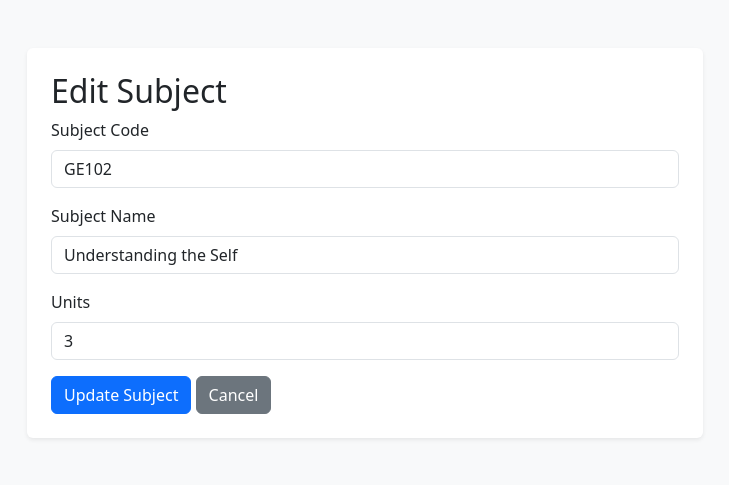
After one commit to Matt-tech25/phpadmin, a PHP site: page /admin/subjects/edit.php?id=4 in a window 1280 px wide. The commit adds this page. Shown: the top 485 px of the page, without its empty margins (275-1004 px from the left). Run offline with PHP 8.4, Linux system fonts and the light colour scheme; a user stored in the database is signed in; data comes from the database, SQL or seed files in the repository.

Commit message:
Add files via upload

```diff
--- a/aquino_act2b/admin/students/delete.php
+++ b/aquino_act2b/admin/students/delete.php
@@ -3,7 +3,7 @@
   include "../../config/database.php";
 
   if(!isset($_SESSION["role"]) || $_SESSION["role"] != "admin"){
-    header("location: ../../index.php");
+    header("location: ../../index.php?message=Student Deleted Successfully");
     exit;
 }
 
--- a/aquino_act2b/admin/subjects/create.php
+++ b/aquino_act2b/admin/subjects/create.php
@@ -4,7 +4,7 @@ include "../../config/database.php";
 
 // Only admin users can access this page
 if (!isset($_SESSION["role"]) || $_SESSION["role"] !== "admin") {
-    header("Location: ../../../index.php");
+    header("Location: ../../../index.php?message=Student Added Successfully");
     exit;
 }
 
--- /dev/null
+++ b/aquino_act2b/admin/subjects/edit.php
@@ -0,0 +1,73 @@
+<?php
+   session_start();
+   include "../../config/database.php";
+
+   // Only admin can access this page
+   if(!isset($_SESSION["role"]) || $_SESSION["role"] != "admin"){
+    header("Location: ../../index.php");
+    exit;
+   }
+
+   $id = isset($_GET['id']) ? intval($_GET['id']) : 0;
+   $result = mysqli_query($conn, "SELECT * FROM subjects WHERE id=$id");
+   $subject = mysqli_fetch_assoc($result);
+
+   if(!$subject){
+       die('Subject not found!');
+   }
+
+   $message = "";
+   if(isset($_POST['update'])){
+       $subject_code = mysqli_real_escape_string($conn, $_POST['subject_code']);
+       $subject_name = mysqli_real_escape_string($conn, $_POST['subject_name']);
+       $units = intval($_POST['units']);
+
+       $sql = "UPDATE subjects SET subject_code = '$subject_code', subject_name = '$subject_name', units = '$units' WHERE id = $id";
+
+       if(mysqli_query($conn, $sql)){
+           header("Location: index.php?message=" . urlencode("Subject updated successfully"));
+           exit;
+       } else {
+           $message = "Could not update subject: " . mysqli_error($conn);
+       }
+   }
+?>
+
+<!doctype html>
+<html lang="en">
+<head>
+    <meta charset="utf-8">
+    <meta name="viewport" content="width=device-width, initial-scale=1">
+    <title>Edit Subject</title>
+    <link href="../../assets/vendor/bootstrap/css/bootstrap.min.css" rel="stylesheet">
+</head>
+<body class="bg-light">
+<div class="container py-5" style="max-width:700px">
+    <div class="card border-0 shadow-sm">
+        <div class="card-body p-4">
+            <h2>Edit Subject</h2>
+            <?php if($message != ""){?>
+                <div class="alert alert-danger"><?php echo htmlspecialchars($message);?></div>
+            <?php }?>
+
+            <form method="POST">
+                <div class="mb-3">
+                    <label class="form-label">Subject Code</label>
+                    <input type="text" name="subject_code" class="form-control" value="<?php echo htmlspecialchars($subject['subject_code']);?>" required>
+                </div>
+                <div class="mb-3">
+                    <label class="form-label">Subject Name</label>
+                    <input type="text" name="subject_name" class="form-control" value="<?php echo htmlspecialchars($subject['subject_name']);?>" required>
+                </div>
+                <div class="mb-3">
+                    <label class="form-label">Units</label>
+                    <input type="number" name="units" class="form-control" value="<?php echo htmlspecialchars($subject['units']);?>" required min="1">
+                </div>
+                <button type="submit" name="update" class="btn btn-primary">Update Subject</button>
+                <a href="index.php" class="btn btn-secondary">Cancel</a>
+            </form>
+        </div>
+    </div>
+</div>
+</body>
+</html>
```
Also changed, not shown: aquino_act2b/admin/subjects/delete.php (added, +30 -0 lines), aquino_act2b/admin/subjects/index.php (+7 -4 lines).
